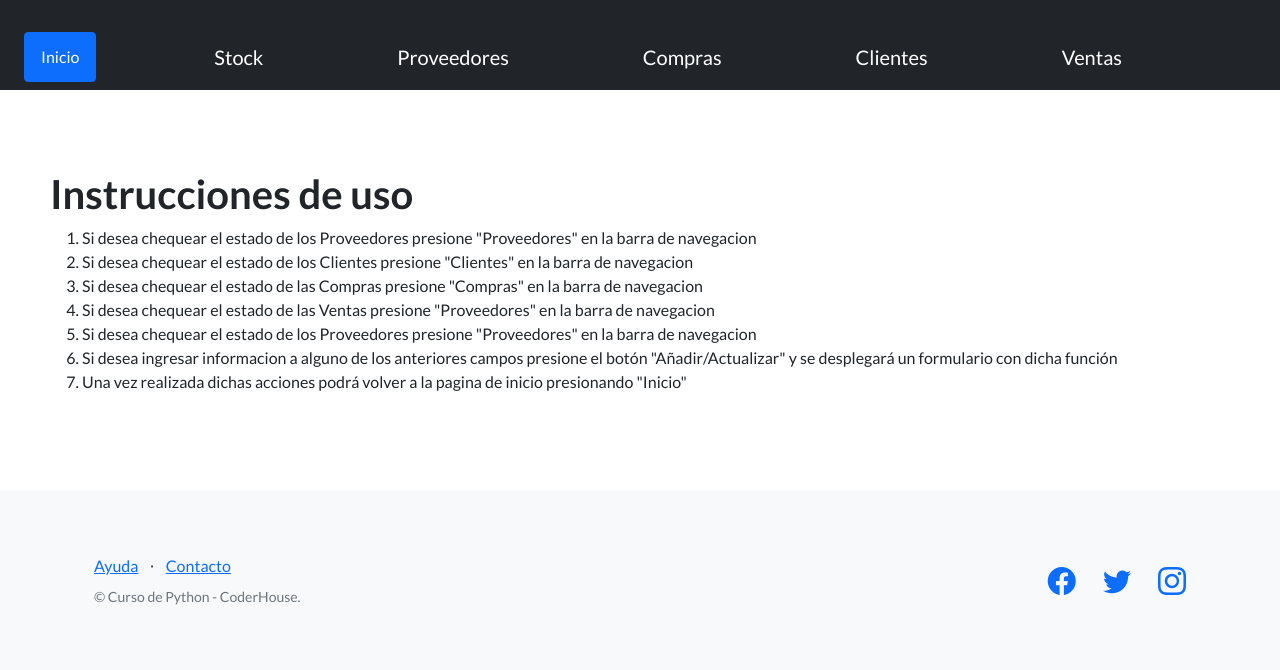
After one commit to mateochumbita/tercera-preentrega-chumbita, a Django app: page /existencias/ayuda/ in a window 1280 px wide. The commit adds this page. Shown: the top 670 px of the page. Run offline with Django 4.2, Linux system fonts and the light colour scheme; some libraries are stand-ins or nearby versions.

Commit message:
Mejoras Readme y botones de ayuda

```diff
--- /dev/null
+++ b/sistema_stock/existencias/templates/existencias/ayuda.html
@@ -0,0 +1,20 @@
+{% extends "existencias/base.html" %}
+{% block subtitulo%} Ayuda{% endblock subtitulo %}
+
+
+{% block contenido %}
+<h1>Instrucciones de uso</h1>
+<ol>
+    <li>Si desea chequear el estado de los Proveedores presione "Proveedores" en la barra de navegacion</li>
+    <li>Si desea chequear el estado de los Clientes presione "Clientes" en la barra de navegacion</li>
+    <li>Si desea chequear el estado de las Compras presione "Compras" en la barra de navegacion</li>
+    <li>Si desea chequear el estado de las Ventas presione "Proveedores" en la barra de navegacion</li>
+    <li>Si desea chequear el estado de los Proveedores presione "Proveedores" en la barra de navegacion</li>
+    <li> Si desea ingresar informacion a alguno de los anteriores campos presione el botón "Añadir/Actualizar" y se desplegará un formulario con dicha función</li>
+    <li>Una vez realizada dichas acciones podrá volver a la pagina de inicio presionando "Inicio"</li>
+</ol>
+
+
+
+
+{% endblock contenido %}
--- a/sistema_stock/existencias/templates/existencias/base.html
+++ b/sistema_stock/existencias/templates/existencias/base.html
@@ -53,9 +53,9 @@
         <div class="row">
             <div class="col-lg-6 h-100 text-center text-lg-start my-auto">
                 <ul class="list-inline mb-2">
-                    <li class="list-inline-item"><a href="#!">Ayuda</a></li>
+                    <li class="list-inline-item"><a href="{% url 'ayuda' %}">Ayuda</a></li>
                     <li class="list-inline-item">⋅</li>
-                    <li class="list-inline-item"><a href="#!">Contacto</a></li>
+                    <li class="list-inline-item"><a href="https://github.com/mateochumbita">Contacto</a></li>
 
                 </ul>
                 <p class="text-muted small mb-4 mb-lg-0">&copy; Curso de Python - CoderHouse.</p>
@@ -69,7 +69,7 @@
                         <a href="#!"><i class="bi-twitter fs-3"></i></a>
                     </li>
                     <li class="list-inline-item">
-                        <a href="https://www.instagram.com/espndeportes/?hl=es"><i class="bi-instagram fs-3"></i></a>
+                        <a href="https://www.instagram.com/leomessi/"><i class="bi-instagram fs-3"></i></a>
                     </li>
                 </ul>
             </div>
--- a/sistema_stock/existencias/urls.py
+++ b/sistema_stock/existencias/urls.py
@@ -14,4 +14,5 @@ urlpatterns = [
     path('crear-stock/', crear_stock, name="crear_stock"),
     path('crear-venta/', crear_venta, name="crear_venta"),
     path('buscar-proveedores/', buscar_proveedores, name="buscar_proveedores"),
+    path('ayuda/', ayuda, name="ayuda" ),
 ]
--- a/sistema_stock/existencias/views.py
+++ b/sistema_stock/existencias/views.py
@@ -170,3 +170,10 @@ def buscar_proveedores(request):
             template_name='existencias/proveedores.html',
             context=contexto,
         )
+
+
+def ayuda(request):
+    return render(
+        request=request,
+        template_name='existencias/ayuda.html',
+    )
```
Also changed, not shown: readme.md.
